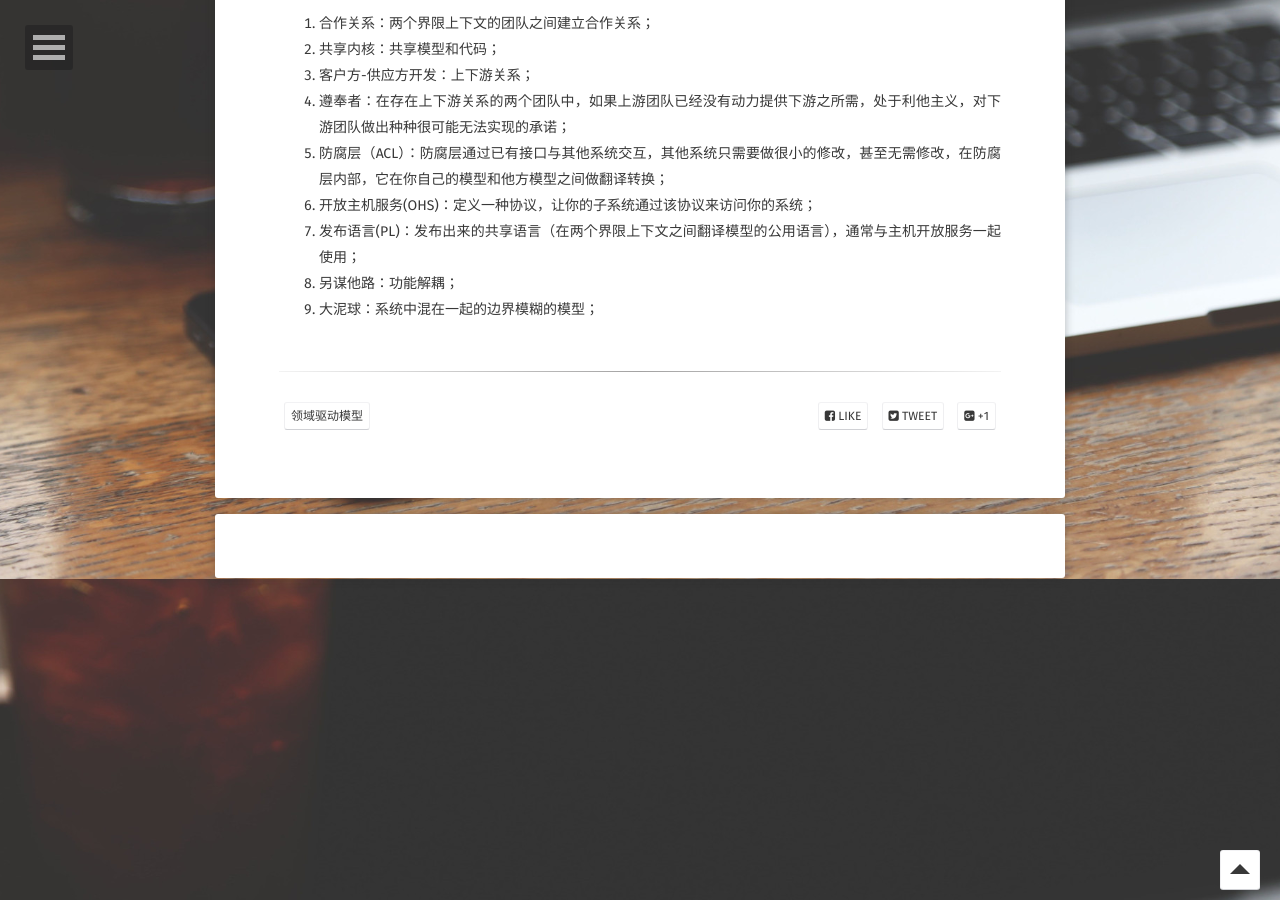
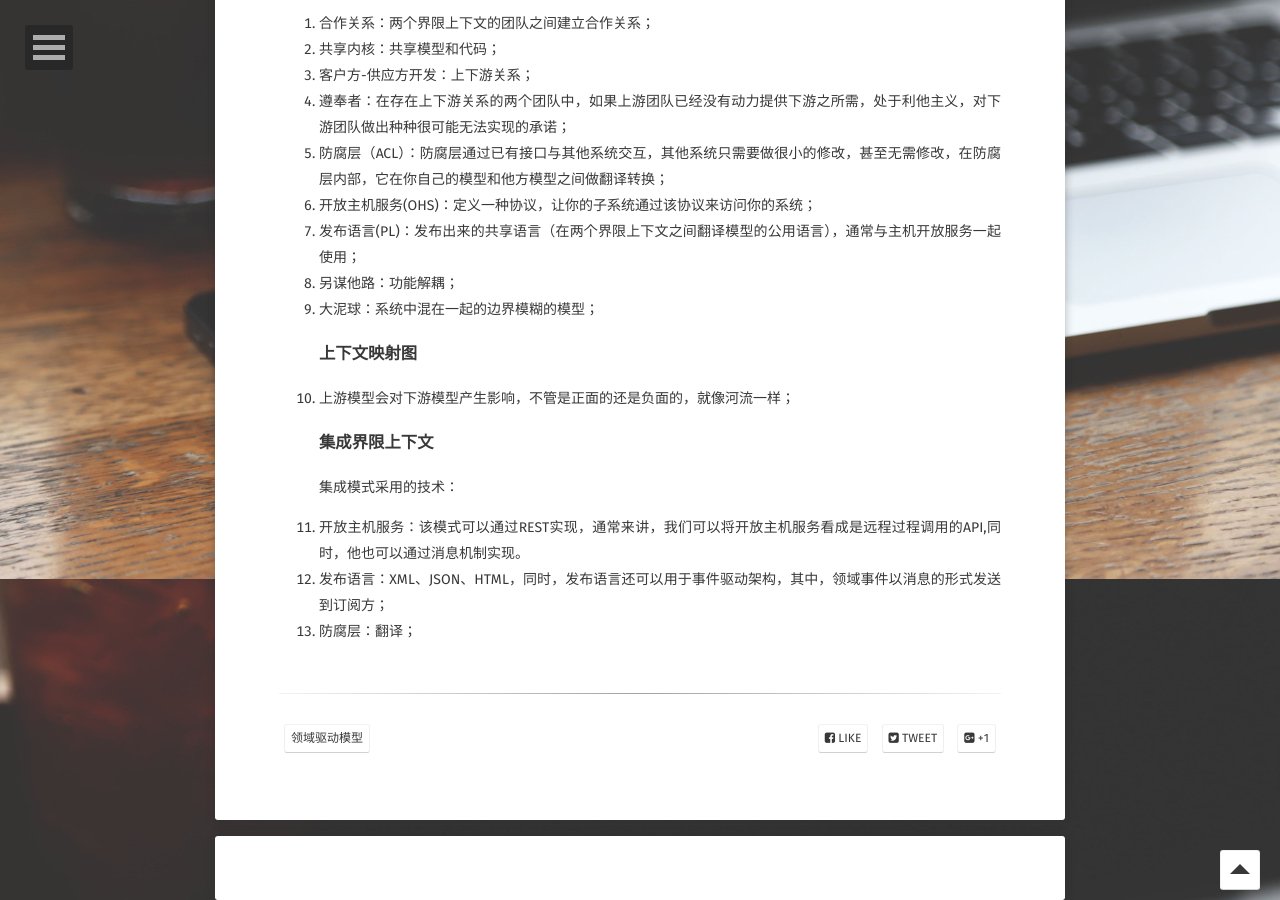
Before and after one commit to ridikuius/ridikuius.github.io, a Jekyll site: the page built from _posts/2018-01-15-《领域驱动模型设计》.md, in a window 1280 px wide and 900 px high, scrolled down 1221 px. Built offline with Jekyll 4.4.1, drawn with Linux system fonts in a browser that asks for light colours; some web fonts are replaced.

Commit message:
Update 2018-01-15-《领域驱动模型设计》.md

```diff
--- a/_posts/2018-01-15-《领域驱动模型设计》.md
+++ b/_posts/2018-01-15-《领域驱动模型设计》.md
@@ -34,3 +34,10 @@ comments: true
 7. 发布语言(PL)：发布出来的共享语言（在两个界限上下文之间翻译模型的公用语言），通常与主机开放服务一起使用；
 8. 另谋他路：功能解耦；
 9. 大泥球：系统中混在一起的边界模糊的模型；
+### 上下文映射图
+1. 上游模型会对下游模型产生影响，不管是正面的还是负面的，就像河流一样；
+### 集成界限上下文
+集成模式采用的技术：
+1. 开放主机服务：该模式可以通过REST实现，通常来讲，我们可以将开放主机服务看成是远程过程调用的API,同时，他也可以通过消息机制实现。
+2. 发布语言：XML、JSON、HTML，同时，发布语言还可以用于事件驱动架构，其中，领域事件以消息的形式发送到订阅方；
+3. 防腐层：翻译；
```
